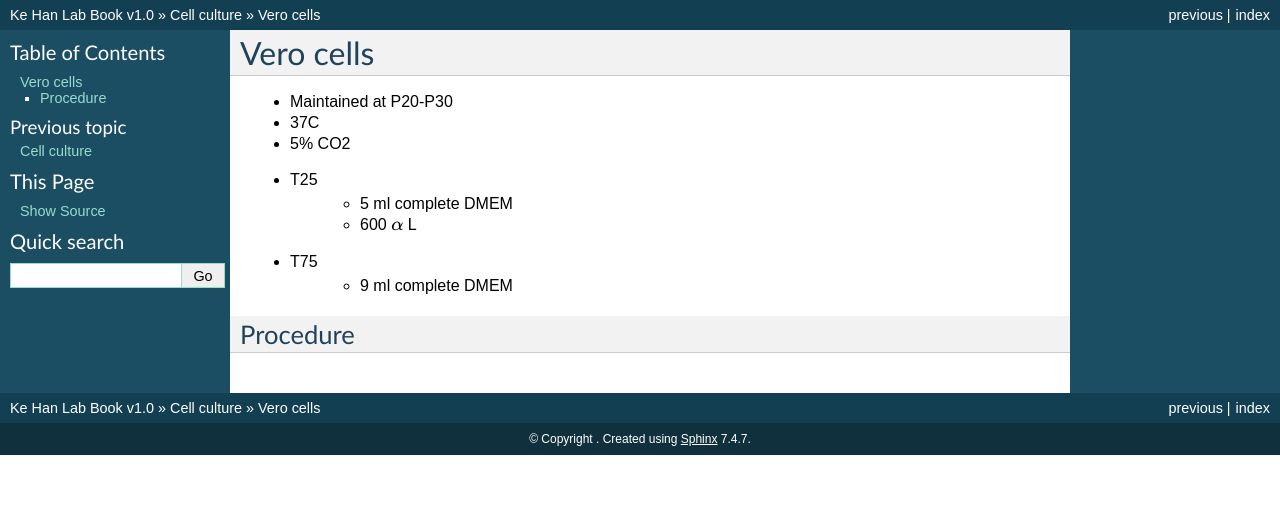
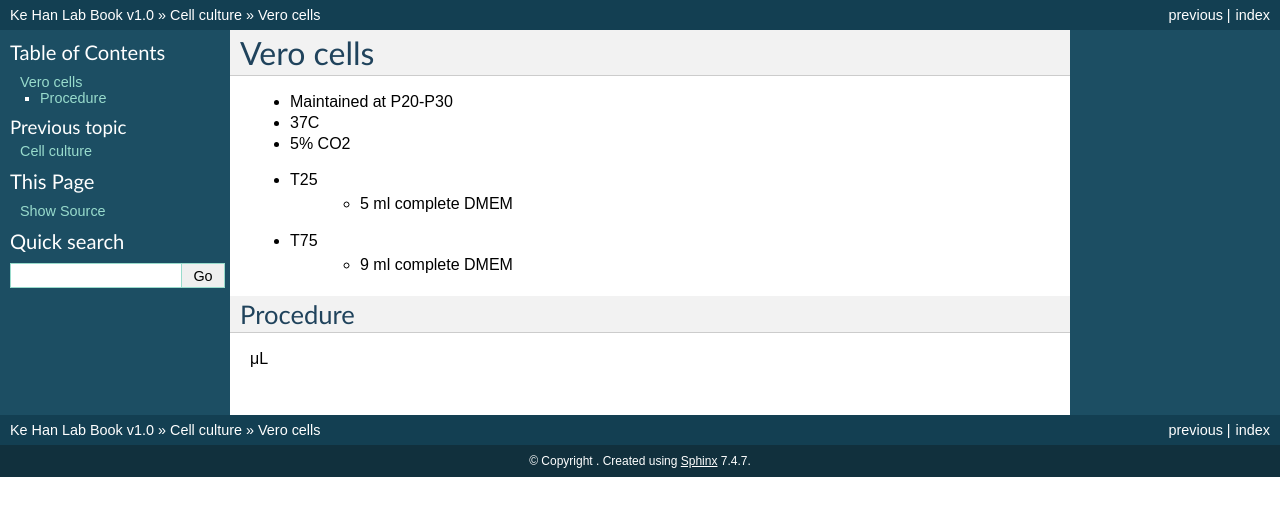
Before and after one commit to kehantan/labbook, a Sphinx documentation site: the page built from docs/cell_culture/maintain.rst, in a window 1280 px wide. Shown: the top 516 px of the page. Built offline with Sphinx 7.4.7, drawn with Linux system fonts in a browser that asks for light colours.

Commit message:
Update maintain.rst

```diff
--- a/docs/cell_culture/maintain.rst
+++ b/docs/cell_culture/maintain.rst
@@ -7,7 +7,6 @@
 
 * T25
     * 5 ml complete DMEM
-    * 600 :math:`{\alpha}` L
 
 * T75
     * 9 ml complete DMEM
@@ -15,3 +14,4 @@
 
 Procedure
 ---------
+μL
```
